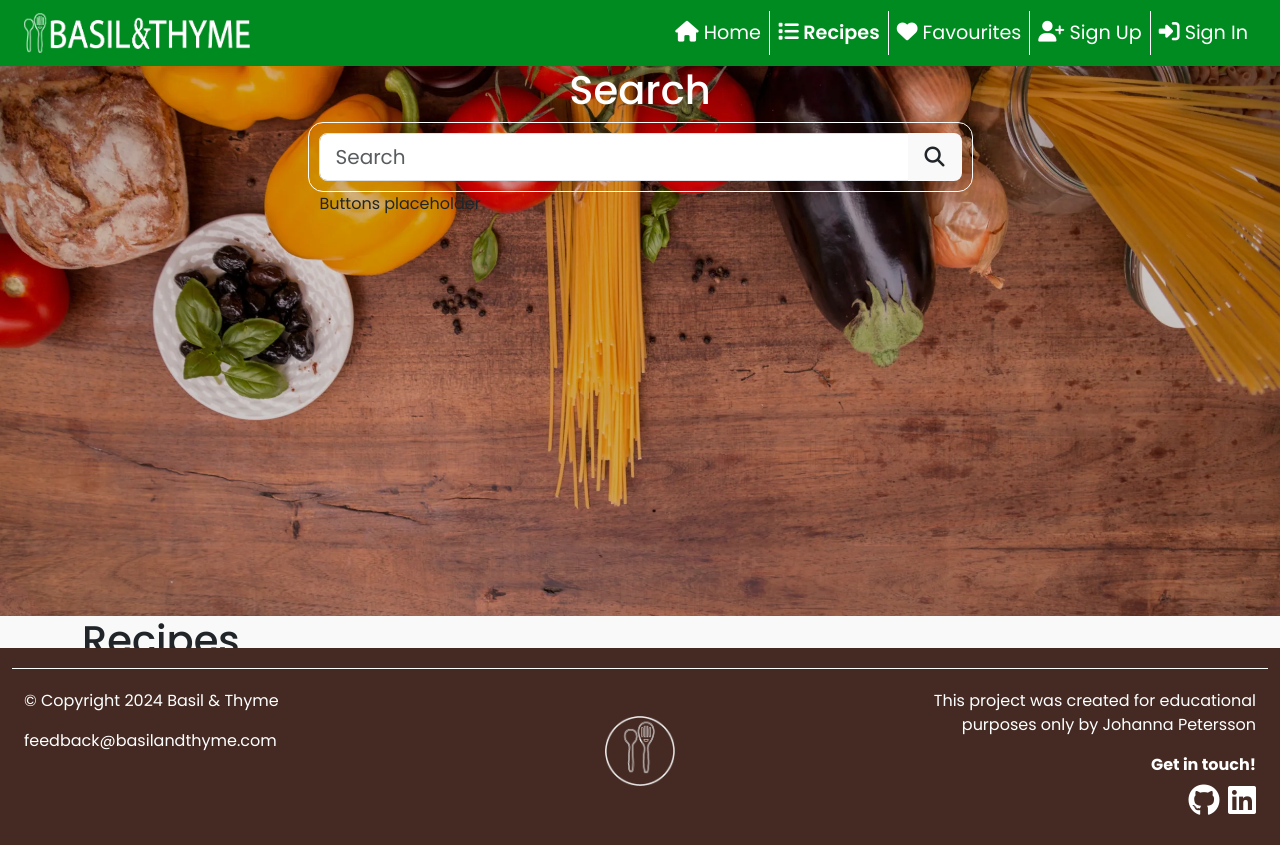
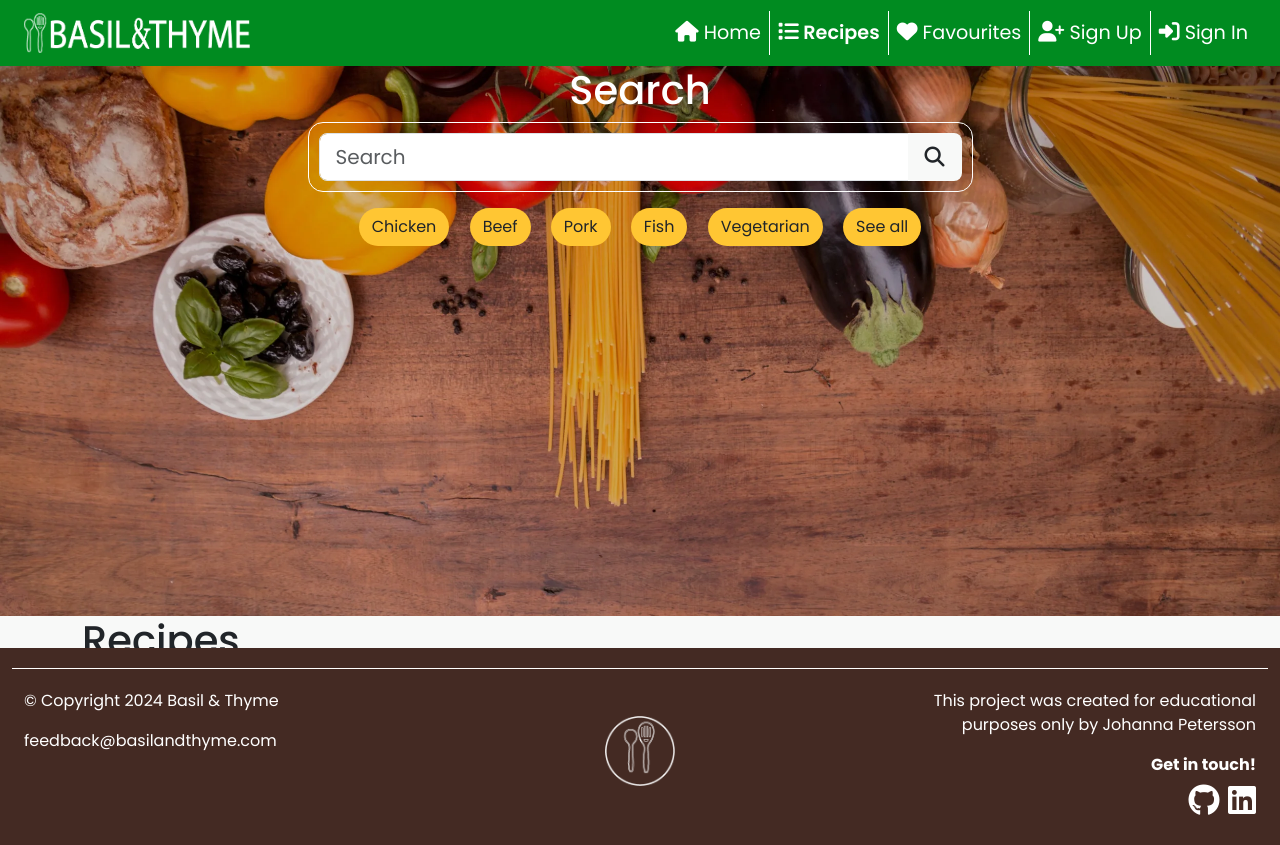
Before and after one commit to johannacarolinep/basilandthyme, a Django app: page /recipes/ in a window 1280 px wide. Run offline with Django 4.2, Linux system fonts and the light colour scheme; data that the repository does not hold is empty; some libraries are stand-ins or nearby versions.

Commit message:
feat: Add buttons below search bar in recipe template

```diff
--- a/recipe_book/templates/recipe_book/recipes.html
+++ b/recipe_book/templates/recipe_book/recipes.html
@@ -19,8 +19,13 @@
             </div>
         </div>
         <div class="row">
-            <div class="col-md-10 col-lg-8 col-xl-7 mx-auto">
-                Buttons placeholder
+            <div class="col-md-10 col-lg-8 col-xl-7 mx-auto text-center category-btns">
+                <button class="btn mx-2 mt-3">Chicken</button>
+                <button class="btn mx-2 mt-3">Beef</button>
+                <button class="btn mx-2 mt-3">Pork</button>
+                <button class="btn mx-2 mt-3">Fish</button>
+                <button class="btn mx-2 mt-3">Vegetarian</button>
+                <button class="btn mx-2 mt-3">See all</button>
             </div>
         </div>
     </div>
--- a/static/css/style.css
+++ b/static/css/style.css
@@ -83,6 +83,18 @@ body {
 
 .searchbar .btn:active {
     border: #008B20;
+}
+
+.category-btns .btn {
+    background-color: #FFC633;
+    border-radius: 2em;
+}
+
+.category-btns .btn:hover,
+.category-btns .btn:active {
+    background-color: transparent;
+    color: #ffc633;
+    border: 1px solid #ffc633;
 }
 
 
```
Also changed, not shown: 1 other file.
